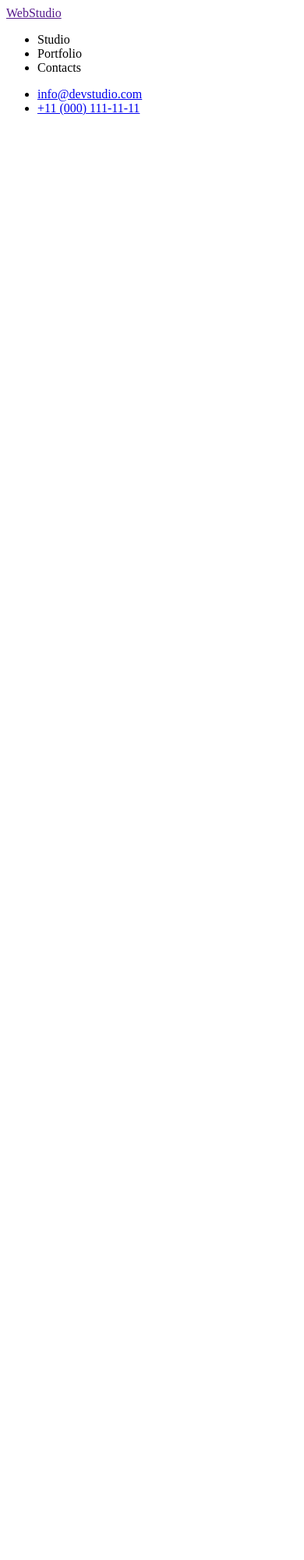
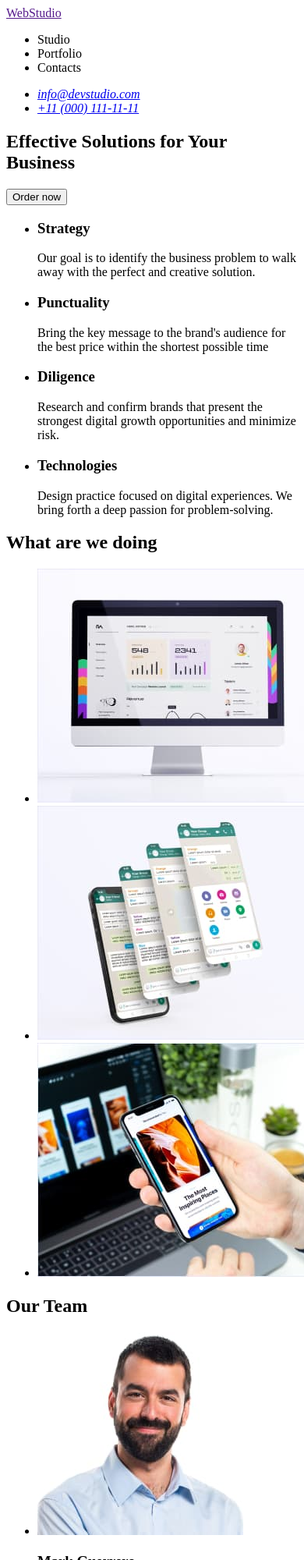
Before and after one commit to SvitlanaDovgopol/goit-markup-hw-01, a plain HTML site: page index.html in a window 390 px wide. Shown: the top 2000 px of the page at 78% size. Before the commit the page ends 844 px from the top, so only its background shows below. Drawn offline with Linux system fonts and the light colour scheme.

Commit message:
Last
виправити картинки

```diff
--- a/index.html
+++ b/index.html
@@ -6,17 +6,19 @@
     <meta name="viewport" content="width=device-width, initial-scale=1.0" />
     <title>Document</title>
   </head>
+
   <body>
     <!--Header section-->
     <header>
       <nav>
-        <a href="">WebStudio </a>
+        <a href="">Web<span>Studio</span></a>
         <ul>
           <li>Studio</li>
           <li>Portfolio</li>
           <li>Contacts</li>
         </ul>
       </nav>
+      <address>
         <ul>
           <li>
             <a href="mailto:info@devstudio.com">info@devstudio.com</a>
@@ -25,19 +27,132 @@
             <a href="tel:+1(000)111-11-11">+11 (000) 111-11-11</a>
           </li>
         </ul>
+      </address>
     </header>
 
     <main>
       <!--Hero section-->
-      <section></section>
+      <section>
+        <h1>Effective Solutions for Your Business</h1>
+        <button type="button">Order now</button>
+      </section>
       <!--Our values-->
-      <section></section>
-      <!--Our works section-->
-      <section></section>
+      <section>
+        <h2 hidden>Our values</h2>
+        <ul>
+          <li>
+            <h3>Strategy</h3>
+            <p>
+              Our goal is to identify the business problem to walk away with the
+              perfect and creative solution.
+            </p>
+          </li>
+          <li>
+            <h3>Punctuality</h3>
+            <p>
+              Bring the key message to the brand's audience for the best price
+              within the shortest possible time
+            </p>
+          </li>
+          <li>
+            <h3>Diligence</h3>
+            <p>
+              Research and confirm brands that present the strongest digital
+              growth opportunities and minimize risk.
+            </p>
+          </li>
+          <li>
+            <h3>Technologies</h3>
+            <p>
+              Design practice focused on digital experiences. We bring forth a
+              deep passion for problem-solving.
+            </p>
+          </li>
+        </ul>
+      </section>
+
+      <!--Our services section-->
+      <section>
+        <h2>What are we doing</h2>
+        <ul>
+          <li>
+            <img
+              src="./images/desktop.jpg"
+              alt="Desktop"
+              width="360px"
+              height="300px"
+            />
+          </li>
+          <li>
+            <img
+              src="./images/mobile.jpg"
+              alt="Mobile"
+              width="360px"
+              height="300px"
+            />
+          </li>
+          <li>
+            <img
+              src="./images/adopt.jpg"
+              alt="DesktopMobile"
+              width="360px"
+              height="300px"
+            />
+          </li>
+        </ul>
+      </section>
       <!--Our team section-->
+      <h2>Our Team</h2>
+      <ul>
+        <li>
+          <img
+            src="./images/mark.jpg"
+            alt="Mark Guerrero Product Designer"
+            width="264px"
+          />
+          <h3>Mark Guerrero</h3>
+          <p>Product Designer</p>
+        </li>
+        <li>
+          <img
+            src="./images/tom.jpg"
+            alt="Tom Ford Frontend Developer"
+            width="264px"
+          />
+          <h3>Tom Ford</h3>
+          <p>Frontend Developer</p>
+        </li>
+        <li>
+          <img
+            src="./images/camila.jpg"
+            alt="Camila Garcia Marketing"
+            width="264px"
+          />
+          <h3>Camila Garcia</h3>
+          <p>Marketing</p>
+        </li>
+        <li>
+          <img
+            src="./images/daniel.jpg"
+            alt="Daniel Wilson Designer"
+            width="264px"
+          />
+          <h3>Daniel Wilson</h3>
+          <p>UI Designer</p>
+        </li>
+      </ul>
     </main>
 
     <!--Footer section-->
-    <footer></footer>
+    <footer>
+      <section>
+        <h2 hidden>Our role</h2>
+        <a href="">Web<span>Studio</span></a>
+        <p>
+          Increase the flow of customers and sales for your business with
+          digital marketing & growth solutions.
+        </p>
+      </section>
+    </footer>
   </body>
 </html>
```
Also changed, not shown: images/adopt.jpg (added), images/camila.jpg (added), images/daniel.jpg (added), images/desktop.jpg (added), images/mark.jpg (added), images/mobile.jpg (added), images/tom.jpg (added). Lines whose indentation alone changed are shown as unchanged.
